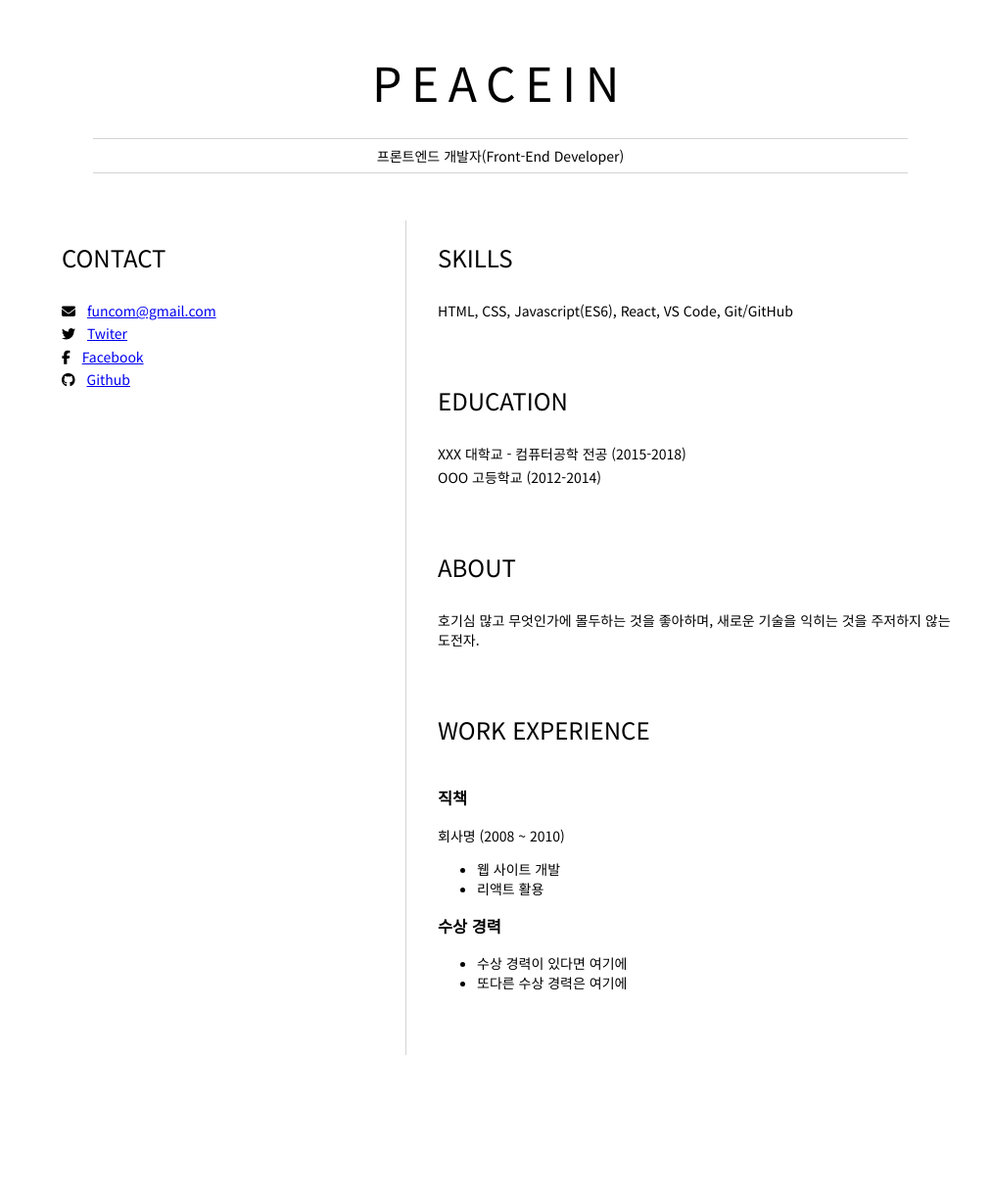
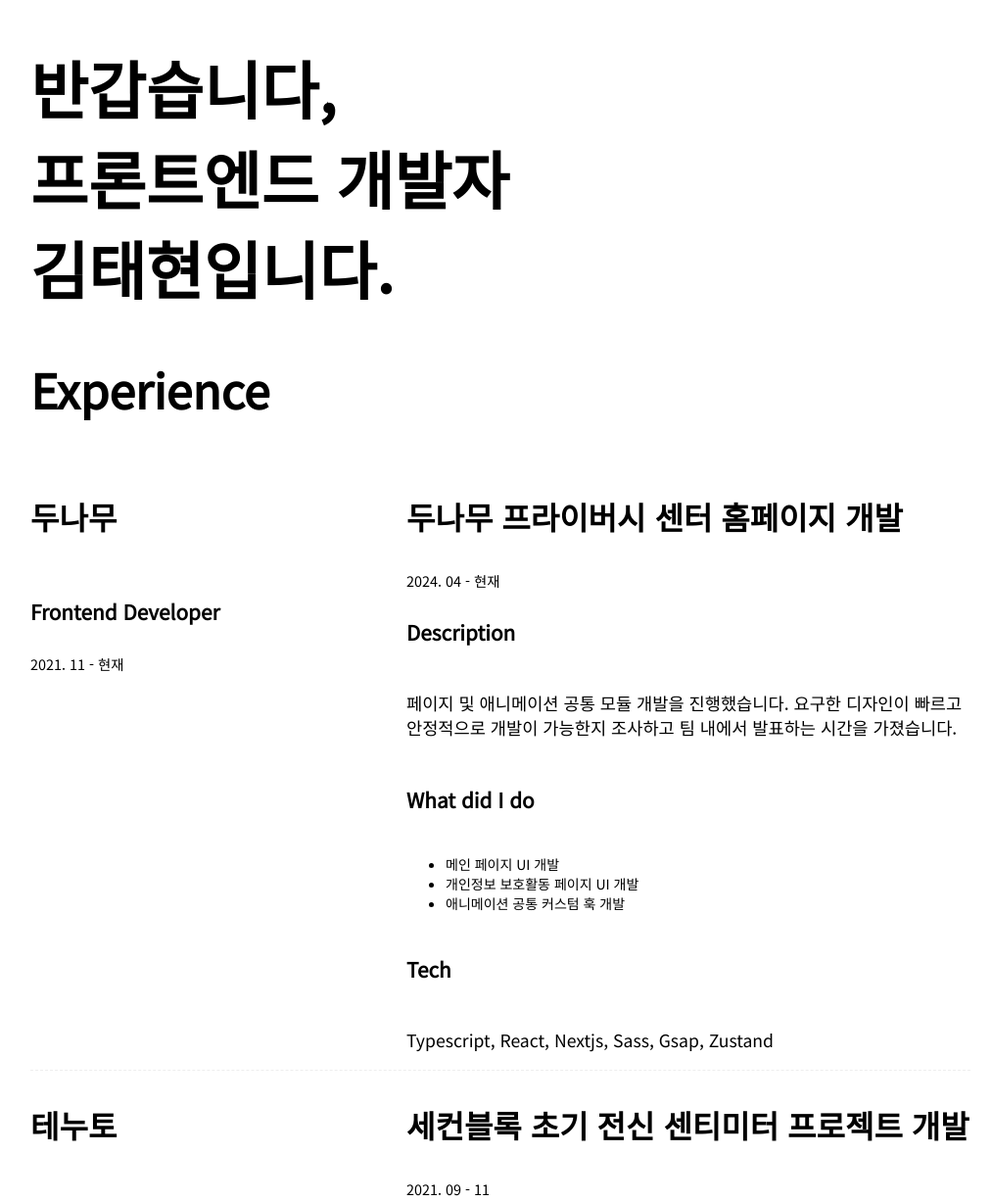
Before and after one commit to pepekim/resume, a plain HTML site: page index.html in a window 1280 px wide. Shown: the top 1227 px of the page at 98% size, without its empty margins (129-1142 px from the left). Before the commit the page ends 1077 px from the top, so only its background shows below. Drawn offline with Linux system fonts and the light colour scheme.

Commit message:
feat: 이력서 초기 템플릿 수정 + 내용 추가

```diff
--- a/index.html
+++ b/index.html
@@ -12,68 +12,72 @@
         <!-- 이력서 헤더 : 이름과 타이틀 작성 -->
         <header id="header">
             <!-- 이력서 헤더 : 이름과 타이틀 작성 -->
-              <h1>PEACEIN</h1>
-              <hr>
-                프론트엔드 개발자(Front-End Developer)
-              <hr>
-            </header>
+              <h1>반갑습니다,<br/>프론트엔드 개발자<br/>김태현입니다.</h1>
+        </header>
       </header>
+      <main>
+        <article id="experience">
+          <h2>Experience</h1>
+          <section>
+            <div id="row_left">
+              <h3>두나무</h3>
+              <h4>Frontend Developer</h4>
+              <span>2021. 11 - 현재</span>
+            </div>
+            <div id="row_right">
+              <h3>두나무 프라이버시 센터 홈페이지 개발</h3>
+              <span>2024. 04 - 현재</span>
+              <h4>Description</h4>
+              <p>페이지 및 애니메이션 공통 모듈 개발을 진행했습니다. 요구한 디자인이 빠르고 안정적으로 개발이 가능한지 조사하고 팀 내에서 발표하는 시간을 가졌습니다.</p>
+              <h4>What did I do</h4>
+              <ul>
+                <li>메인 페이지 UI 개발</li>
+                <li>개인정보 보호활동 페이지 UI 개발</li>
+                <li>애니메이션 공통 커스텀 훅 개발</li>
+              </ul>
+              <h4>Tech</h4>
+              <p>Typescript, React, Nextjs, Sass, Gsap, Zustand</p>
+            </div>
+          </section>
+          <section>
+            <div id="row_left">
+              <h3>테누토</h3>
+              <h4>Frontend Developer</h4>
+              <h4>2021. 2 - 2021. 11</h4>
+            </div>
+            <div id="row_right">
+              <h3>세컨블록 초기 전신 센티미터 프로젝트 개발</h3>
+              <span>2021. 09 - 11</span>
+            </div>
+          </section>
+          <section>
+            <div id="row_left">
+              <h3>위코드</h3>
+              <h4>Frontend Developer</h4>
+              <h4>2020. 10 - 2021. 01</h4>
+            </div>
+            <div id="row_right">
+              <h3>부트캠프 수료</h3>
+              <span>2020. 10 - 2021. 01</span>
+              <h3>기업 인턴십</h3>
+              <span>2020. 12 - 2021. 01</span>
+            </div>
+          </section>
+        </article>
 
-      <main>
-        <article id="mainLeft">
-            <section>
-              <h2>CONTACT</h2>
-              <!-- 소셜 미디어를 비롯한 연락처 정보 -->
-              <p>
-                <i class="fa fa-envelope" aria-hidden="true"></i>
-                <a href="mailto:funcom@gmail.com">funcom@gmail.com</a>
-              </p>
-              <p>
-                <i class="fa fa-twitter" aria-hidden="true"></i>
-                <a href="트위터 연결 주소">Twiter</a>
-              </p>
-              <p>
-                <i class="fa fa-facebook" aria-hidden="true"></i>
-                <a href="페이스북 연결 주소">Facebook</a>
-              </p>
-              <p>
-                <i class="fa fa-github" aria-hidden="true"></i>
-                <a href="https://www.github.com/peacein">Github</a>
-              </p>
-            </section>
+        <article id="skills">
+          <h2>Skills</h1>
+
         </article>
-        <article id="mainRight">
-            <section>
-                <h2>SKILLS</h2>
-                <!-- 자신이 잘할 수 있는 분야 -->
-                <p>HTML, CSS, Javascript(ES6), React, VS Code, Git/GitHub </p>
-              </section>
-              <section>
-                <h2>EDUCATION</h2>
-                <!-- 학력 -->
-                <p>XXX 대학교 - 컴퓨터공학 전공 (2015-2018)</p>
-                <p>OOO 고등학교 (2012-2014)</p>
-              </section>
-              <section>
-                <h2>ABOUT</h2>
-                <!-- 자기 소개 -->
-                <p>호기심 많고 무엇인가에 몰두하는 것을 좋아하며, 새로운 기술을 익히는 것을 주저하지 않는 도전자.</p>
-              </section>
-              <section>
-                <h2>WORK EXPERIENCE</h2>
-                <!-- 경력 작성 -->
-                <h3>직책</h3>
-                <p>회사명 (2008 ~ 2010)</p>
-                <ul>
-                  <li>웹 사이트 개발</li>
-                  <li>리액트 활용</li>
-                </ul>
-                <h3>수상 경력</h3>
-                <ul>
-                  <li>수상 경력이 있다면 여기에</li>
-                  <li>또다른 수상 경력은 여기에</li>
-                </ul>
-              </section>
+
+        <article id="education">
+          <h2>Education</h1>
+
+        </article>
+
+        <article id="contact">
+          <h2>Contact</h1>
+
         </article>
       </main>
 </body>
--- a/style.css
+++ b/style.css
@@ -7,52 +7,64 @@ body {
     font-size:14px;     /* 글자 크기 */
 }
 
+header {
+    text-align: center;
+}
+
 h1 {
-    font-size: 3rem;    /* 글자 크기 */
-    letter-spacing: 0.6rem;  /* 자간 */
-    padding-top: 1rem;   /* 위쪽 패딩 */
-    padding-bottom: 1rem;   /*  아래쪽 패딩 */
+    font-size: 4rem;
+    text-align: start;
+    font-weight: bold;
 }
 
 h2 {
-    font-size: 1.5rem;
-    padding-bottom: 1em;
+    font-size: 3rem;
+    font-weight: bold;
+}
+
+h3 {
+    font-size: 2rem;
+}
+
+h4 {
+    font-size: 1.3rem;
+    font-weight: bold;
+}
+
+span {
+    font-size: 0.9rem;
+}
+
+p {
+    font-size: 1.1rem;
 }
 
 main {
-    display: grid;    /* css grid 사용 */
-    grid-template-columns: 40% 60%; /* 왼쪽 40%, 오른쪽 60% */
-    margin-top: 3rem;
+
 }
 
-#mainLeft {
-    border-right: 1px solid lightgray;
+article {
+    border-bottom: 1px solid #ddd;
 }
 
-header {
-    text-align: center;
-    margin: auto 2rem;
+
+section {
+    display: flex;
+    flex-direction: row;
+    border-bottom: 1px dashed #eee;
 }
 
-section {
-    margin: auto 1rem 4rem 2rem;
+#row_left {
+    display: flex;
+    flex-direction: column;
+    padding:0;
+    margin:0;
+
+    flex:4
 }
 
-p {
-    margin: 0.2rem auto;
+#row_right {
+    display: flex;
+    flex-direction: column;
+    flex:6
 }
-
-hr {
-    border: none;
-    background-color: lightgray;
-    height: 1px;
-}
-
-h1, h2 {
-    font-weight: 100;
-    margin-bottom: 0;
-}
-
-i {
-    margin-right: 0.5rem;    /* SNS 아이콘 오른쪽 여백 */
-}
```
